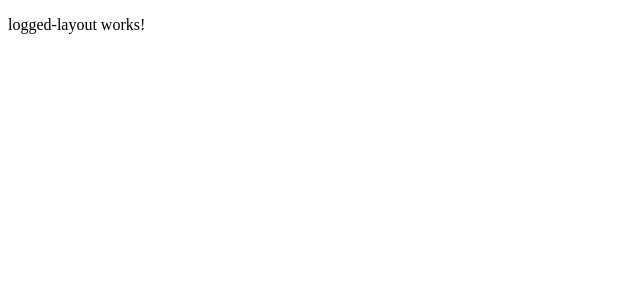
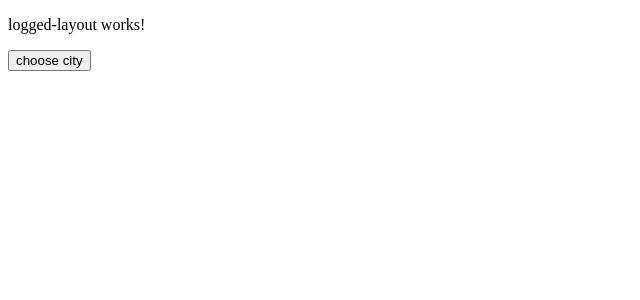
Before and after one commit to OlehSarnovskyi/I-mWalking, an Angular app in the folder frontend/: page /view in a window 1280 px wide. Shown: the top 300 px of the page, without its empty margins (0-640 px from the left). Built offline with nearby package versions, Linux system fonts and the light colour scheme.

Commit message:
Created routing on logged layout.

```diff
--- a/frontend/projects/ImWalking/src/app/layouts/logged/logged-layout-routing.module.ts
+++ b/frontend/projects/ImWalking/src/app/layouts/logged/logged-layout-routing.module.ts
@@ -5,7 +5,7 @@ import {LoggedLayoutComponent} from "./logged-layout.component";
 const routes: Routes = [
   {
     path: '', component: LoggedLayoutComponent, children: [
-      {path: 'login', loadChildren: () => import('./pages/choose-city/choose-city.module').then(m => m.ChooseCityModule)}
+      {path: 'cities', loadChildren: () => import('./pages/choose-city/choose-city.module').then(m => m.ChooseCityModule)}
     ]
   }
 ];
--- a/frontend/projects/ImWalking/src/app/layouts/logged/logged-layout.component.html
+++ b/frontend/projects/ImWalking/src/app/layouts/logged/logged-layout.component.html
@@ -1 +1,3 @@
 <p>logged-layout works!</p>
+<router-outlet></router-outlet>
+<button routerLink="cities">choose city</button>
```
